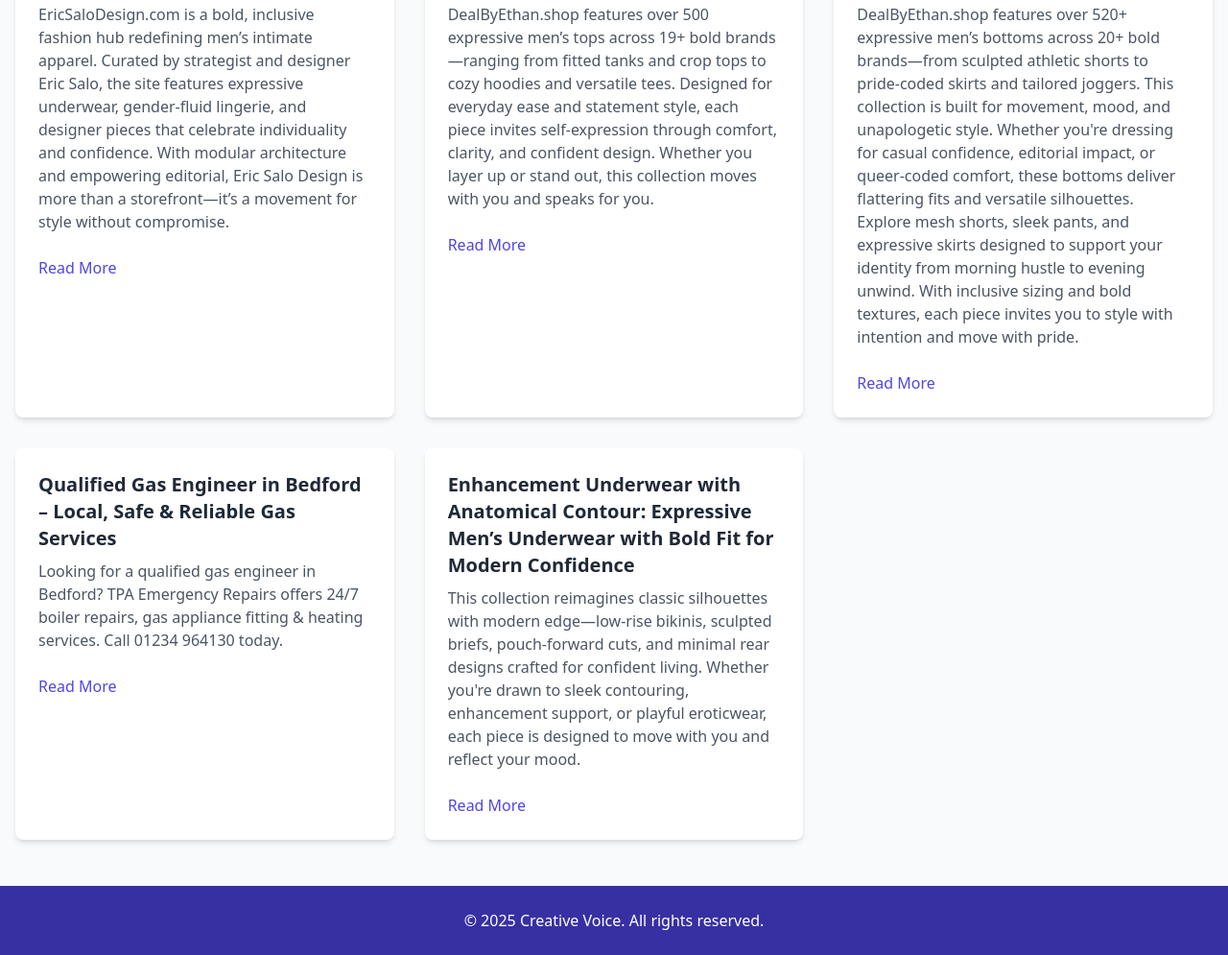
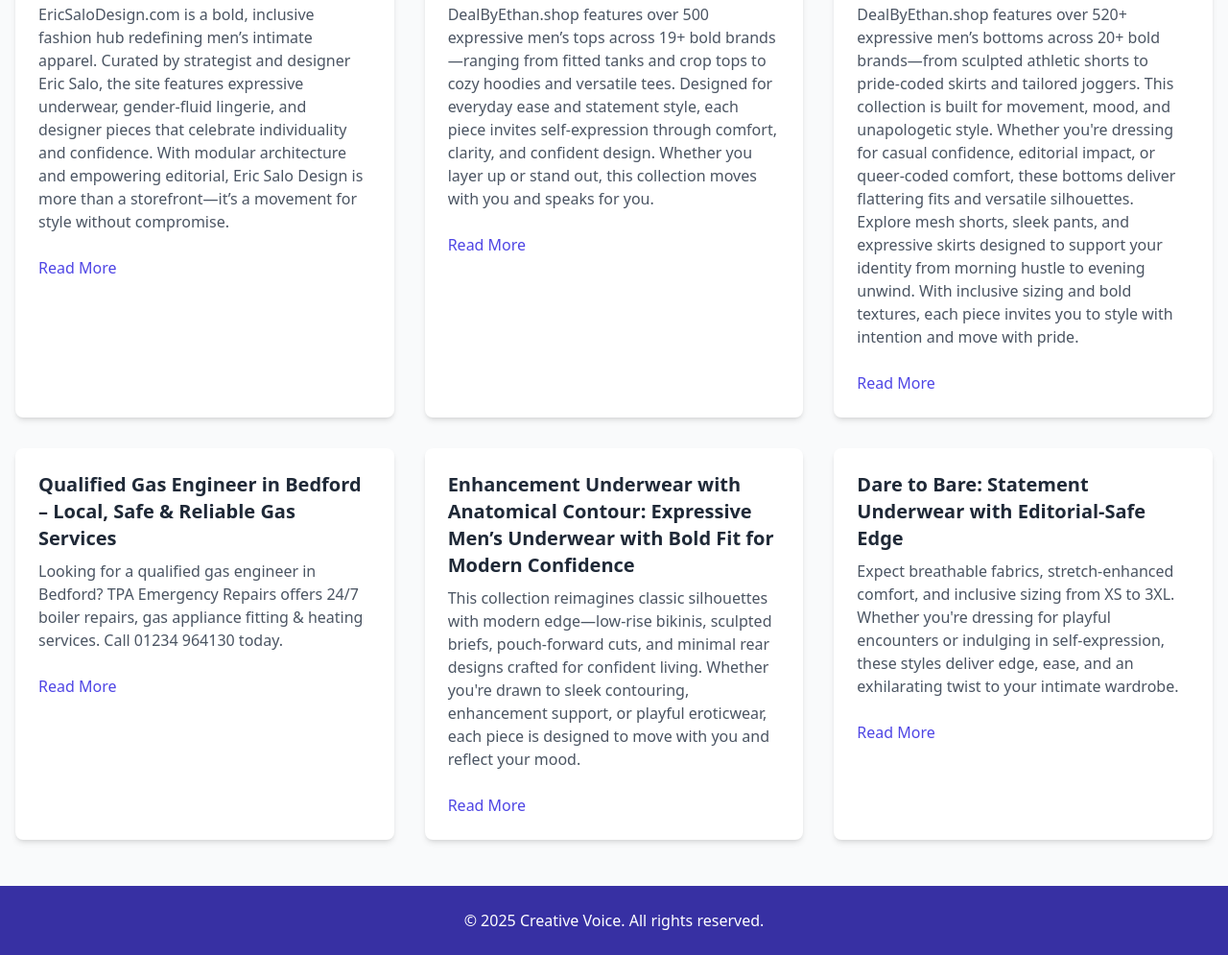
Before and after one commit to insightsphereblog/creativevoice, a plain HTML site: page index.html in a window 1280 px wide. Shown: the part 593-1588 px from the top of the page at 96% size. Drawn offline with nearby package versions, Linux system fonts and the light colour scheme.

Commit message:
Update index.html

```diff
--- a/index.html
+++ b/index.html
@@ -112,6 +112,13 @@
             "This collection reimagines classic silhouettes with modern edge—low-rise bikinis, sculpted briefs, pouch-forward cuts, and minimal rear designs crafted for confident living. Whether you're drawn to sleek contouring, enhancement support, or playful eroticwear, each piece is designed to move with you and reflect your mood.",
           url: "/enhancement-underwear-with-anatomical-contour.html",
         },
+        {
+          title:
+            "Dare to Bare: Statement Underwear with Editorial-Safe Edge",
+          excerpt:
+            "Expect breathable fabrics, stretch-enhanced comfort, and inclusive sizing from XS to 3XL. Whether you're dressing for playful encounters or indulging in self-expression, these styles deliver edge, ease, and an exhilarating twist to your intimate wardrobe.",
+          url: "/enhancement-underwear-with-provocative-design.html",
+        },
       ];
 
       // Function to render blog posts
```
